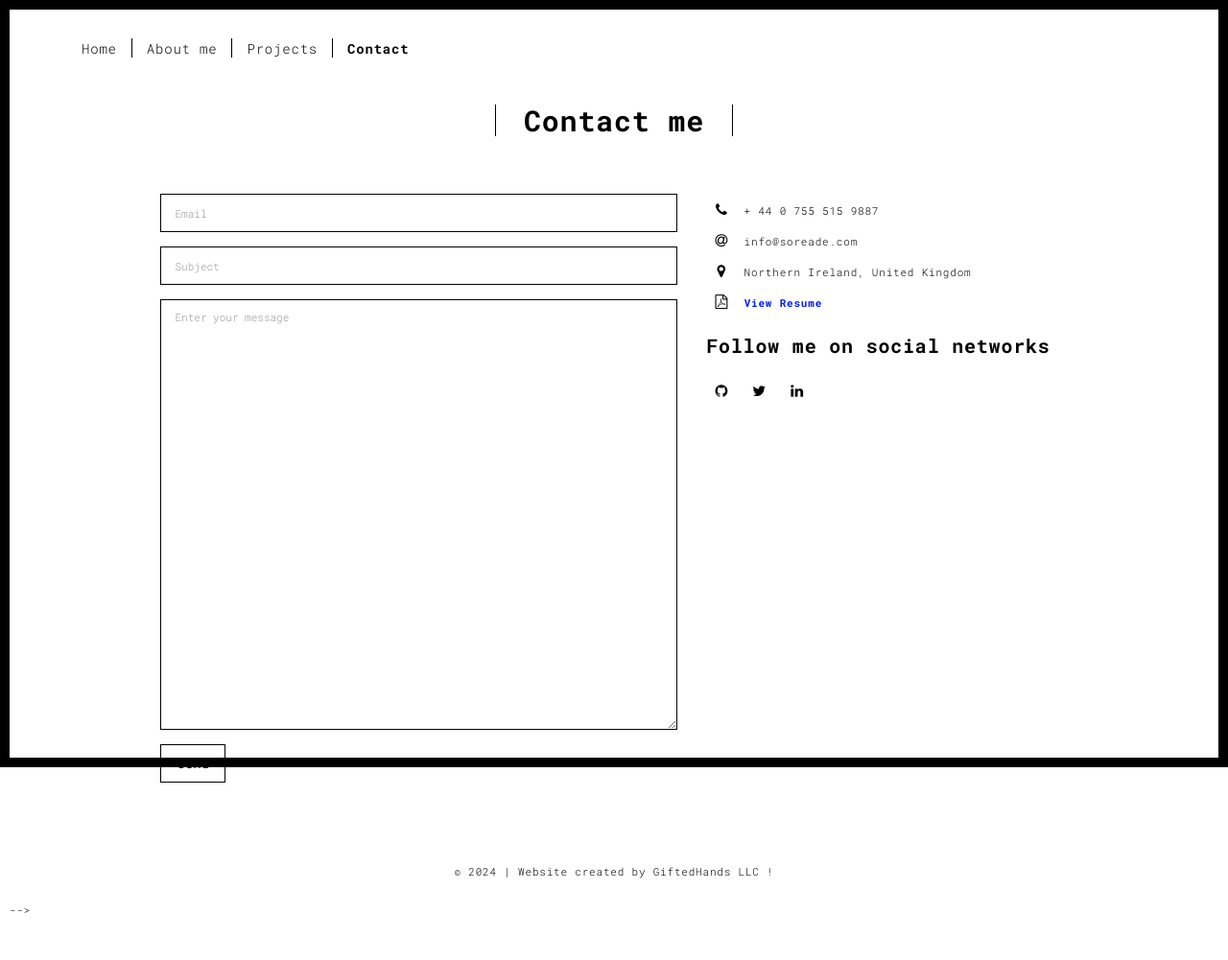
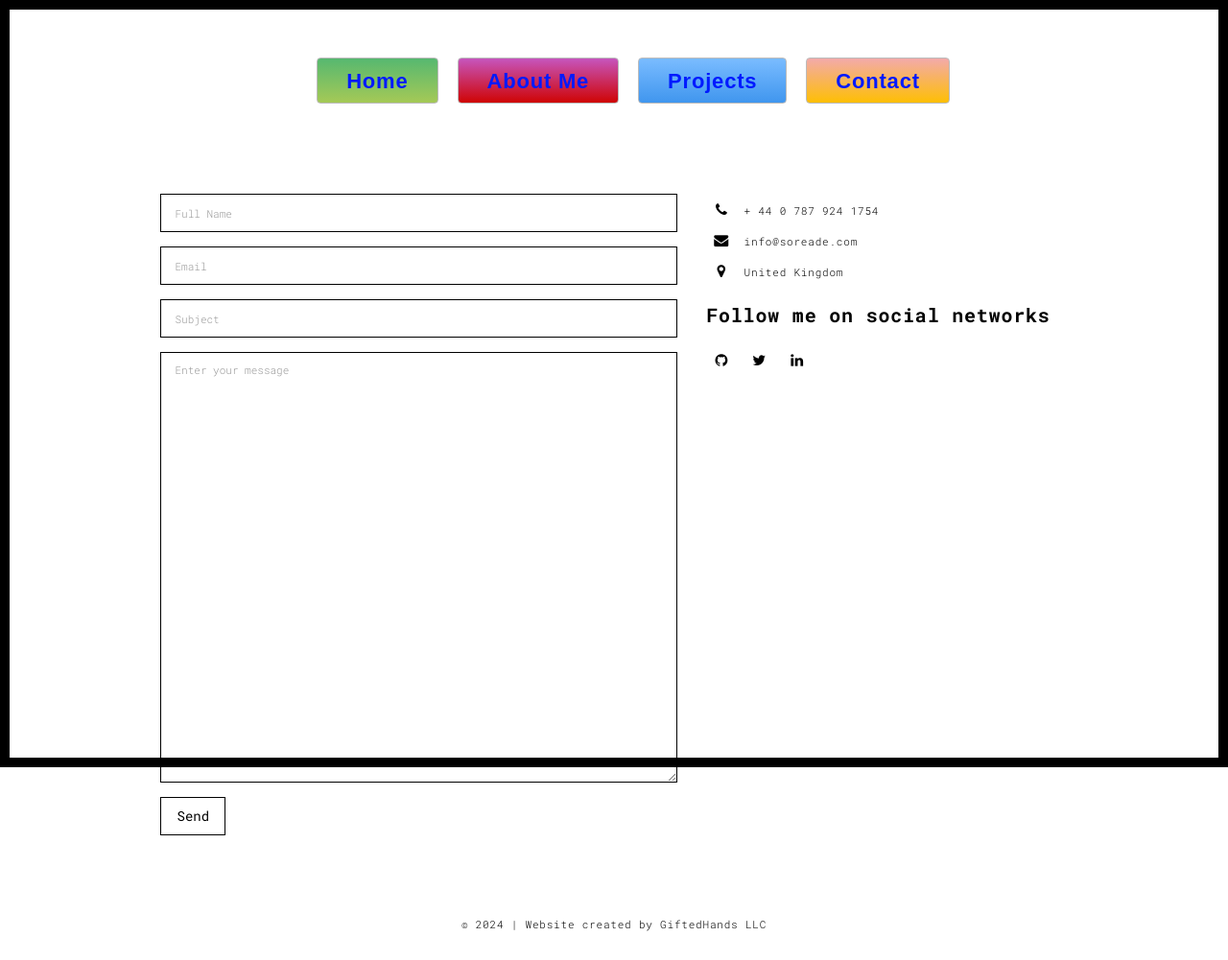
Before and after one commit to ademoyosoreoluwa/portfo, a Flask app: page /contact.html in a window 1280 px wide. Shown: the whole page at 96% size. Before the commit the page ends 952 px from the top, so only its background shows below. Run offline with Flask 3, Linux system fonts and the light colour scheme; some libraries are stand-ins or nearby versions.

Commit message:
Update contact.html

```diff
--- a/templates/contact.html
+++ b/templates/contact.html
@@ -4,7 +4,7 @@
 <head>
   <meta charset="UTF-8">
   <meta content="IE=edge" http-equiv="X-UA-Compatible">
-  <meta content="width=device-width,initial-scale=1" name="viewport">
+  <meta content="width=device-width, initial-scale=1" name="viewport">
   <meta content="description" name="description">
   <meta name="google" content="notranslate" />
   <meta content="Mashup templates have been developed by Orson.io team" name="author">
@@ -18,16 +18,63 @@
   <title>Contact Me Page</title>
 
   <link href="./static/main.3f6952e4.css" rel="stylesheet">
+
+  <style>
+      .zone {
+          padding: 10px 30px;
+          margin: 20px 10px;
+          cursor: pointer;
+          display: inline-block;
+          color: #FFF;
+          font-size: 2em;
+          border-radius: 4px;
+          border: 1px solid #bbb;
+          transition: all 0.3s linear;
+      }
+
+      .zone:hover {
+          box-shadow: rgba(0, 0, 0, 0.8) 0px 5px 15px, inset rgba(0, 0, 0, 0.15) 0px -10px 20px;
+      }
+
+      .main-nav {
+          display: flex;
+          align-items: center;
+          justify-content: center;
+          top: 0;
+      }
+
+      .no-underline {
+          text-decoration: none;
+          font-family: Arial;
+      }
+
+      .green {
+          background: linear-gradient(to bottom, #56B870 0%, #a5c956 100%);
+      }
+
+      .red {
+          background: linear-gradient(to bottom, #C655BE 0%, #cf0404 100%);
+      }
+
+      .yellow {
+          background: linear-gradient(to bottom, #F3AAAA 0%, #febf04 100%);
+      }
+
+      .blue {
+          background: linear-gradient(to bottom, #7abcff 0%, #60abf8 44%, #4096ee 100%);
+      }
+  </style>
 </head>
 
-<body class="">
+<body>
   <div id="site-border-left"></div>
   <div id="site-border-right"></div>
   <div id="site-border-top"></div>
   <div id="site-border-bottom"></div>
+
   <!-- Add your content of header -->
   <header>
-  <nav class="navbar  navbar-fixed-top navbar-default">
+    <nav class="navbar navbar-fixed-top navbar-default">
       <div class="container">
         <button type="button" class="navbar-toggle collapsed" data-toggle="collapse" data-target="#navbar-collapse" aria-expanded="false">
           <span class="sr-only">Toggle navigation</span>
@@ -35,13 +82,12 @@
           <span class="icon-bar"></span>
           <span class="icon-bar"></span>
         </button>
-
         <div class="collapse navbar-collapse" id="navbar-collapse">
-        <ul class="nav navbar-nav ">
-          <li><a href="./index.html" title="">Home</a></li>
-          <li><a href="./about.html" title="">About me</a></li>
-          <li><a href="./works.html" title="">Projects</a></li>
-          <li><a href="./contact.html" title="">Contact</a></li>
+          <ul class="main-nav">
+            <li class="zone green"><a href="./index.html" class="no-underline"><strong>Home</strong></a></li>
+            <li class="zone red"><a href="./about.html" class="no-underline"><strong>About Me</strong></a></li>
+            <li class="zone blue"><a href="./works.html" class="no-underline"><strong>Projects</strong></a></li>
+            <li class="zone yellow"><a href="./contact.html" class="no-underline"><strong>Contact</strong></a></li>
           </ul>
         </div>
       </div>
@@ -58,17 +104,20 @@
 
           <div class="row">
             <div class="col-md-10 col-md-offset-1">
-               <form id="contactForm" method="post" onsubmit="return validateForm()">
+               <form id="contactForm" method="post" action="contact.php" onsubmit="return validateForm()">
                   <div class="row">
                     <div class="col-md-7">
                         <div class="form-group">
-                        <input name="email" type="email" class="form-control" id="email" placeholder="Email">
+                        <input name="full_name" type="text" class="form-control" id="name" placeholder="Full Name" required>
                     </div>
                     <div class="form-group">
-                        <input name="subject" type="text" class="form-control" id="subject" placeholder="Subject">
+                        <input name="email" type="email" class="form-control" id="email" placeholder="Email" required>
                     </div>
                     <div class="form-group">
-                        <textarea name="message" class="form-control" id="message" rows="22" placeholder="Enter your message"></textarea>
+                        <input name="subject" type="text" class="form-control" id="subject" placeholder="Subject" required>
+                    </div>
+                    <div class="form-group">
+                        <textarea name="message" class="form-control" id="message" rows="22" placeholder="Enter your message" required></textarea>
                     </div>
                       <button type="submit" class="btn btn-default btn-lg">Send</button>
                     </div>
@@ -78,11 +127,11 @@
                           <span class="fa-icon">
                             <i class="fa fa-phone" aria-hidden="true"></i>
                           </span>
-                          + 44 0 755 515 9887
+                          + 44 0 787 924 1754
                         </li>
                         <li>
                           <span class="fa-icon">
-                            <i class="fa fa-at" aria-hidden="true"></i>
+                            <i class="fa fa-envelope" aria-hidden="true"></i>
                           </span>
                           info@soreade.com
                         </li>
@@ -90,23 +139,17 @@
                           <span class="fa-icon">
                             <i class="fa fa-map-marker" aria-hidden="true"></i>
                           </span>
-                          Northern Ireland, United Kingdom
-                        </li>
-                        <li>
-                          <span class="fa-icon">
-                            <i class="fa fa-file-pdf-o" aria-hidden="true"></i>
-                          </span>
-                          <a href="https://drive.google.com/file/d/1caoHOURiEUSLz_C37rUzlSAzmpWd1zyO/view?usp=drive_link" target="_blank"><strong>View Resume</strong></a>
+                          United Kingdom
                         </li>
                       </ul>
                       <h3>Follow me on social networks</h3>
-                      <a href="https://github.com/ademoyosoreoluwa" title="GitHub" class="fa-icon">
+                      <a href="https://github.com/ademoyosoreoluwa" title="GitHub" class="fa-icon" target="_blank">
                         <i class="fa fa-github"></i>
                       </a>
-                      <a href="https://x.com/ademoyosore" title="Twitter" class="fa-icon">
+                      <a href="https://x.com/ademoyosore" title="Twitter" class="fa-icon" target="_blank">
                         <i class="fa fa-twitter"></i>
                       </a>
-                      <a href="https://www.linkedin.com/in/moyosore-simon-21b6a430/" title="LinkedIn" class="fa-icon">
+                      <a href="https://www.linkedin.com/in/moyosore-simon-21b6a430/" title="LinkedIn" class="fa-icon" target="_blank">
                         <i class="fa fa-linkedin"></i>
                       </a>
                     </div>
@@ -123,15 +166,28 @@
     <div class="container">
       <div class="row">
         <div class="col-xs-12">
-        <p>© 2024 | Website created by GiftedHands LLC !<p>
+          <p>© 2024 | Website created by GiftedHands LLC</p>
         </div>
       </div>
     </div>
   </footer>
 
+  <!-- Include jQuery first -->
+  <script src="https://code.jquery.com/jquery-3.6.0.min.js"></script>
+
+  <!-- Include Bootstrap JS after jQuery -->
+  <script src="https://maxcdn.bootstrapcdn.com/bootstrap/3.4.1/js/bootstrap.min.js"></script>
+
+  <!-- Your custom JavaScript file containing navActivePage function -->
+  <script type="text/javascript" src="./static/main.70a66962.js"></script>
+
   <script>
-  document.addEventListener("DOMContentLoaded", function (event) {
+    document.addEventListener("DOMContentLoaded", function () {
+        if (typeof navActivePage === 'function') {
             navActivePage();
+        } else {
+            console.error("navActivePage function is not defined");
+        }
     });
 
     function validateForm() {
@@ -140,7 +196,7 @@
       var message = document.getElementById("message").value;
       var emailPattern = /^[^\s@]+@[^\s@]+\.[^\s@]+$/;
 
-    if (email == "" || subject == "" || message == "") {
+      if (email === "" || subject === "" || message === "") {
         alert("All fields must be filled out before submitting.");
         return false;
       }
@@ -154,20 +210,6 @@
     }
   </script>
 
-<!-- Google Analytics: change UA-XXXXX-X to be your site's ID
-<script>
-  (function (i, s, o, g, r, a, m) {
-    i['GoogleAnalyticsObject'] = r; i[r] = i[r] || function () {
-      (i[r.q || []).push(arguments)
-    }, i[r].l = 1 * new Date(); a = s.createElement(o),
-      m = s.getElementsByTagName(o)[0]; a.async = 1; a.src = g; m.parentNode.insertBefore(a, m)
-  })(window, document, 'script', '//www.google-analytics.com/analytics.js', 'ga');
-  ga('create', 'UA-XXXXX-X', 'auto');
-  ga('send', 'pageview');
-</script>
-
---> <script type="text/javascript" src="./static/main.70a66962.js"></script>
---> <script src="https://code.jquery.com/jquery-3.6.0.min.js"></script>
   <script>
     $(document).ready(function(){
         $('#contactForm').on('submit', function(e){
@@ -188,4 +230,5 @@
     });
   </script>
 </body>
+
 </html>
```
Lines whose indentation alone changed are shown as unchanged.
